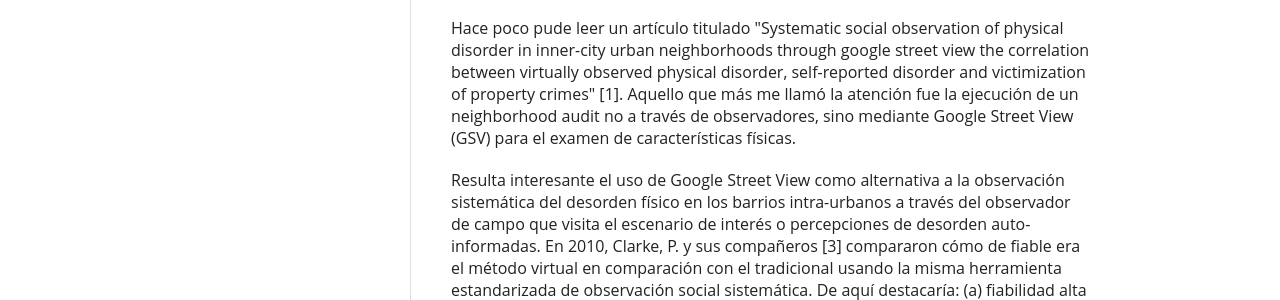
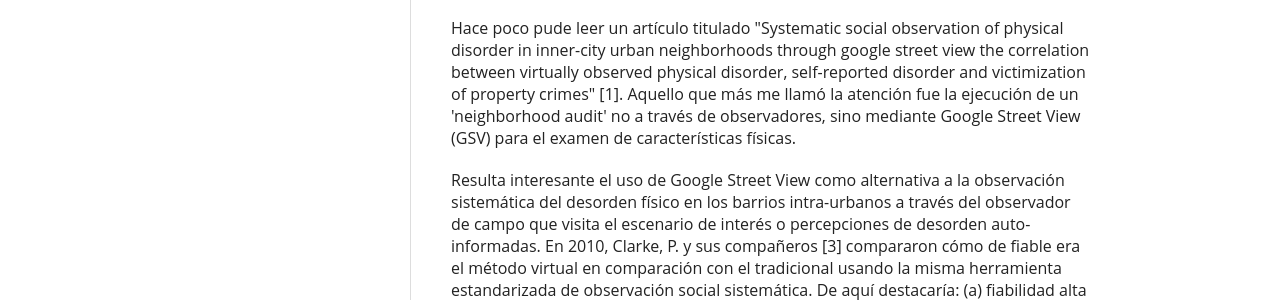
Before and after one commit to fearofcrime/fearofcrime.github.io, a Jekyll site: the page built from _posts/2016-03-29-google-street-view.md, in a window 1280 px wide. Shown: the part 185-485 px from the top of the page. Built offline with Jekyll 4.4.1, drawn with Linux system fonts in a browser that asks for light colours; nearby versions of some CDN libraries; some web fonts are replaced.

```diff
--- a/_posts/2016-03-29-google-street-view.md
+++ b/_posts/2016-03-29-google-street-view.md
@@ -6,7 +6,7 @@ categories:
 ---
 > por Pablo M. Rodríguez
 
-<p>Hace poco pude leer un artículo titulado "Systematic social observation of physical disorder in inner-city urban neighborhoods through google street view the correlation between virtually observed physical disorder, self-reported disorder and victimization of property crimes" [1]. Aquello que más me llamó la atención fue la ejecución de un <i>neighborhood audit</i> no a través de observadores, sino mediante Google Street View (GSV) para el examen de características físicas.</p>
+<p>Hace poco pude leer un artículo titulado "Systematic social observation of physical disorder in inner-city urban neighborhoods through google street view the correlation between virtually observed physical disorder, self-reported disorder and victimization of property crimes" [1]. Aquello que más me llamó la atención fue la ejecución de un 'neighborhood audit' no a través de observadores, sino mediante Google Street View (GSV) para el examen de características físicas.</p>
 
 <p>Resulta interesante el uso de Google Street View como alternativa a la observación sistemática del desorden físico en los barrios intra-urbanos a través del observador de campo que visita el escenario de interés o percepciones de desorden auto-informadas. En 2010, Clarke, P. y sus compañeros [3] compararon cómo de fiable era el método virtual en comparación con el tradicional usando la misma herramienta estandarizada de observación social sistemática. De aquí destacaría: (a) fiabilidad alta (estadístico de Kappa= .92) para características que permanencia temporal alta (señales de tráfico, por ejemplo); (b) fiabilidad baja (Kappa= .35) cuando se trata de indicadores menos perceptibles o que requieren de un juicio cualitativo(basura, vidrio roto, calidad de las condiciones de la calle).
 <p>No obstante,valorar las características de un barrio con Google Street View (GSV) es "un método moderno que ha demostrado ser fiable, efectivo y requerir menos tiempo para su ejecución en publicaciones recientes" (Kronkvist, 2013: 6)[1]. También se ha señalado que el uso de GSV para la valoración del desorden u otros tipos de valoración visual de los territorios es una tendencia prevalente en la investigación criminológica: "GSV puede ser y está siendo usado sistemáticamente para codificar una variedad de escenas urbanas, directamente al nivel de lugares específicos” (Sampson, 2013: 9)[2].
```
